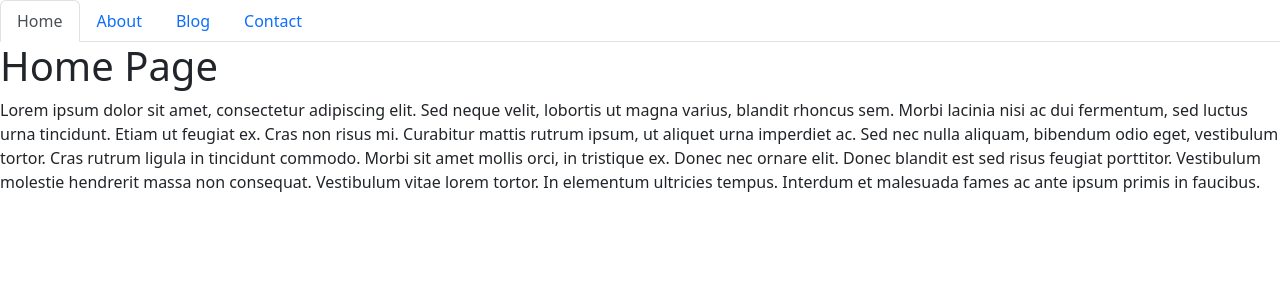
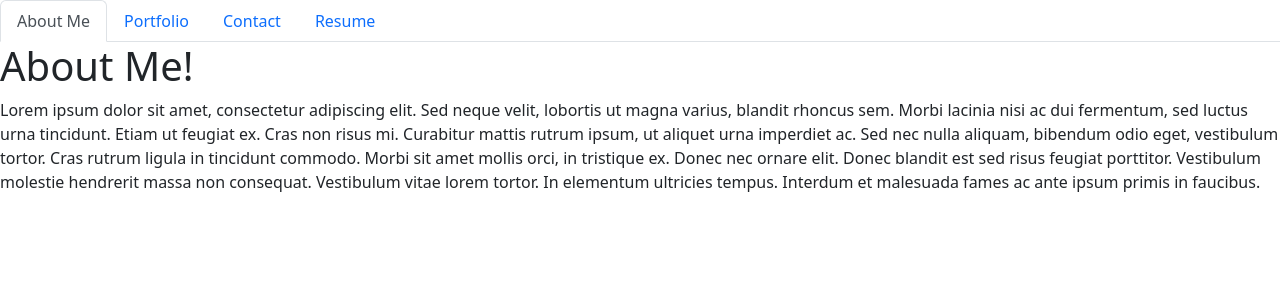
Before and after one commit to Ksteed8859/KS-React-Portfolio, a React (Create React App) app: page / in a window 1280 px wide. Shown: the top 300 px of the page. Built offline with nearby package versions, Linux system fonts and the light colour scheme.

Commit message:
updated the navtabs

```diff
--- a/src/components/NavTabs.js
+++ b/src/components/NavTabs.js
@@ -7,35 +7,27 @@ function NavTabs({ currentPage, handlePageChange }) {
     <ul className="nav nav-tabs">
       <li className="nav-item">
         <a
-          href="#home"
-          onClick={() => handlePageChange('Home')}
+          href="#about"
+          onClick={() => handlePageChange('About')}
           // This is a conditional (ternary) operator that checks to see if the current page is "Home"
           // If it is, we set the current page to 'nav-link-active', otherwise we set it to 'nav-link'
-          className={currentPage === 'Home' ? 'nav-link active' : 'nav-link'}
+          className={currentPage === 'About' ? 'nav-link active' : 'nav-link'}
         >
-          Home
+          About Me
         </a>
       </li>
+
       <li className="nav-item">
         <a
-          href="#about"
-          onClick={() => handlePageChange('About')}
+          href="#portfolio"
+          onClick={() => handlePageChange('Portfolio')}
           // Check to see if the currentPage is `About`, and if so we use the active link class from bootstrap. Otherwise, we set it to a normal nav-link
-          className={currentPage === 'About' ? 'nav-link active' : 'nav-link'}
+          className={currentPage === 'Portfolio' ? 'nav-link active' : 'nav-link'}
         >
-          About
+          Portfolio
         </a>
       </li>
-      <li className="nav-item">
-        <a
-          href="#blog"
-          onClick={() => handlePageChange('Blog')}
-          // Check to see if the currentPage is `Blog`, and if so we use the active link class from bootstrap. Otherwise, we set it to a normal nav-link
-          className={currentPage === 'Blog' ? 'nav-link active' : 'nav-link'}
-        >
-          Blog
-        </a>
-      </li>
+
       <li className="nav-item">
         <a
           href="#contact"
@@ -46,6 +38,17 @@ function NavTabs({ currentPage, handlePageChange }) {
           Contact
         </a>
       </li>
+
+      <li className="nav-item">
+        <a
+          href="#resume"
+          onClick={() => handlePageChange('Resume')}
+          // Check to see if the currentPage is `Blog`, and if so we use the active link class from bootstrap. Otherwise, we set it to a normal nav-link
+          className={currentPage === 'Resume' ? 'nav-link active' : 'nav-link'}
+        >
+          Resume
+        </a>
+      </li>
     </ul>
   );
 }
--- a/src/components/PortfolioContainer.js
+++ b/src/components/PortfolioContainer.js
@@ -1,23 +1,24 @@
 import React, { useState } from 'react';
 import NavTabs from './NavTabs';
-import Home from './pages/Home';
 import About from './pages/About';
-import Blog from './pages/Blog';
+import Portfolio from './pages/Portfolio';
+import Resume from './pages/Resume';
 import Contact from './pages/Contact';
 
+
 export default function PortfolioContainer() {
-  const [currentPage, setCurrentPage] = useState('Home');
+  const [currentPage, setCurrentPage] = useState('About');
 
   // This method is checking to see what the value of `currentPage` is. Depending on the value of currentPage, we return the corresponding component to render.
   const renderPage = () => {
-    if (currentPage === 'Home') {
-      return <Home />;
-    }
     if (currentPage === 'About') {
       return <About />;
     }
-    if (currentPage === 'Blog') {
-      return <Blog />;
+    if (currentPage === 'Portfolio') {
+      return <Portfolio />;
+    }
+    if (currentPage === 'Resume') {
+      return <Resume />;
     }
     return <Contact />;
   };
--- a/src/components/pages/About.js
+++ b/src/components/pages/About.js
@@ -3,14 +3,18 @@ import React from 'react';
 export default function About() {
   return (
     <div>
-      <h1>About Page</h1>
+      <h1>About Me!</h1>
       <p>
-        Nunc pharetra finibus est at efficitur. Praesent sed congue diam.
-        Integer gravida dui mauris, ut interdum nunc egestas sed. Aenean sed
-        mollis diam. Nunc aliquet risus ac finibus porta. Nam quis arcu non
-        lectus tincidunt fermentum. Suspendisse aliquet orci porta quam semper
-        imperdiet. Praesent euismod mi justo, faucibus scelerisque risus cursus
-        in. Sed rhoncus mollis diam, sit amet facilisis lectus blandit at.
+        Lorem ipsum dolor sit amet, consectetur adipiscing elit. Sed neque
+        velit, lobortis ut magna varius, blandit rhoncus sem. Morbi lacinia nisi
+        ac dui fermentum, sed luctus urna tincidunt. Etiam ut feugiat ex. Cras
+        non risus mi. Curabitur mattis rutrum ipsum, ut aliquet urna imperdiet
+        ac. Sed nec nulla aliquam, bibendum odio eget, vestibulum tortor. Cras
+        rutrum ligula in tincidunt commodo. Morbi sit amet mollis orci, in
+        tristique ex. Donec nec ornare elit. Donec blandit est sed risus feugiat
+        porttitor. Vestibulum molestie hendrerit massa non consequat. Vestibulum
+        vitae lorem tortor. In elementum ultricies tempus. Interdum et malesuada
+        fames ac ante ipsum primis in faucibus.
       </p>
     </div>
   );
--- a/src/components/pages/Contact.js
+++ b/src/components/pages/Contact.js
@@ -3,7 +3,7 @@ import React from 'react';
 export default function Contact() {
   return (
     <div>
-      <h1>Contact Page</h1>
+      <h1>Contact Me!</h1>
       <p>
         Integer cursus bibendum sem non pretium. Vestibulum in aliquet sem, quis
         molestie urna. Aliquam semper ultrices varius. Aliquam faucibus sit amet
--- a/src/components/pages/Home.js
+++ /dev/null
@@ -1,21 +0,0 @@
-import React from 'react';
-
-export default function Home() {
-  return (
-    <div>
-      <h1>Home Page</h1>
-      <p>
-        Lorem ipsum dolor sit amet, consectetur adipiscing elit. Sed neque
-        velit, lobortis ut magna varius, blandit rhoncus sem. Morbi lacinia nisi
-        ac dui fermentum, sed luctus urna tincidunt. Etiam ut feugiat ex. Cras
-        non risus mi. Curabitur mattis rutrum ipsum, ut aliquet urna imperdiet
-        ac. Sed nec nulla aliquam, bibendum odio eget, vestibulum tortor. Cras
-        rutrum ligula in tincidunt commodo. Morbi sit amet mollis orci, in
-        tristique ex. Donec nec ornare elit. Donec blandit est sed risus feugiat
-        porttitor. Vestibulum molestie hendrerit massa non consequat. Vestibulum
-        vitae lorem tortor. In elementum ultricies tempus. Interdum et malesuada
-        fames ac ante ipsum primis in faucibus.
-      </p>
-    </div>
-  );
-}
--- /dev/null
+++ b/src/components/pages/Portfolio.js
@@ -0,0 +1,17 @@
+import React from 'react';
+
+export default function Portfolio() {
+  return (
+    <div>
+      <h1>Portfolio</h1>
+      <p>
+        Nunc pharetra finibus est at efficitur. Praesent sed congue diam.
+        Integer gravida dui mauris, ut interdum nunc egestas sed. Aenean sed
+        mollis diam. Nunc aliquet risus ac finibus porta. Nam quis arcu non
+        lectus tincidunt fermentum. Suspendisse aliquet orci porta quam semper
+        imperdiet. Praesent euismod mi justo, faucibus scelerisque risus cursus
+        in. Sed rhoncus mollis diam, sit amet facilisis lectus blandit at.
+      </p>
+    </div>
+  );
+}
--- a/src/components/pages/Blog.js
+++ b/src/components/pages/Resume.js
@@ -3,7 +3,7 @@ import React from 'react';
 export default function Blog() {
   return (
     <div>
-      <h1>Blog Page</h1>
+      <h1>Resume</h1>
       <p>
         Donec a volutpat quam. Curabitur nec varius justo, sed rutrum ligula.
         Curabitur pellentesque turpis sit amet eros iaculis, a mollis arcu
```
